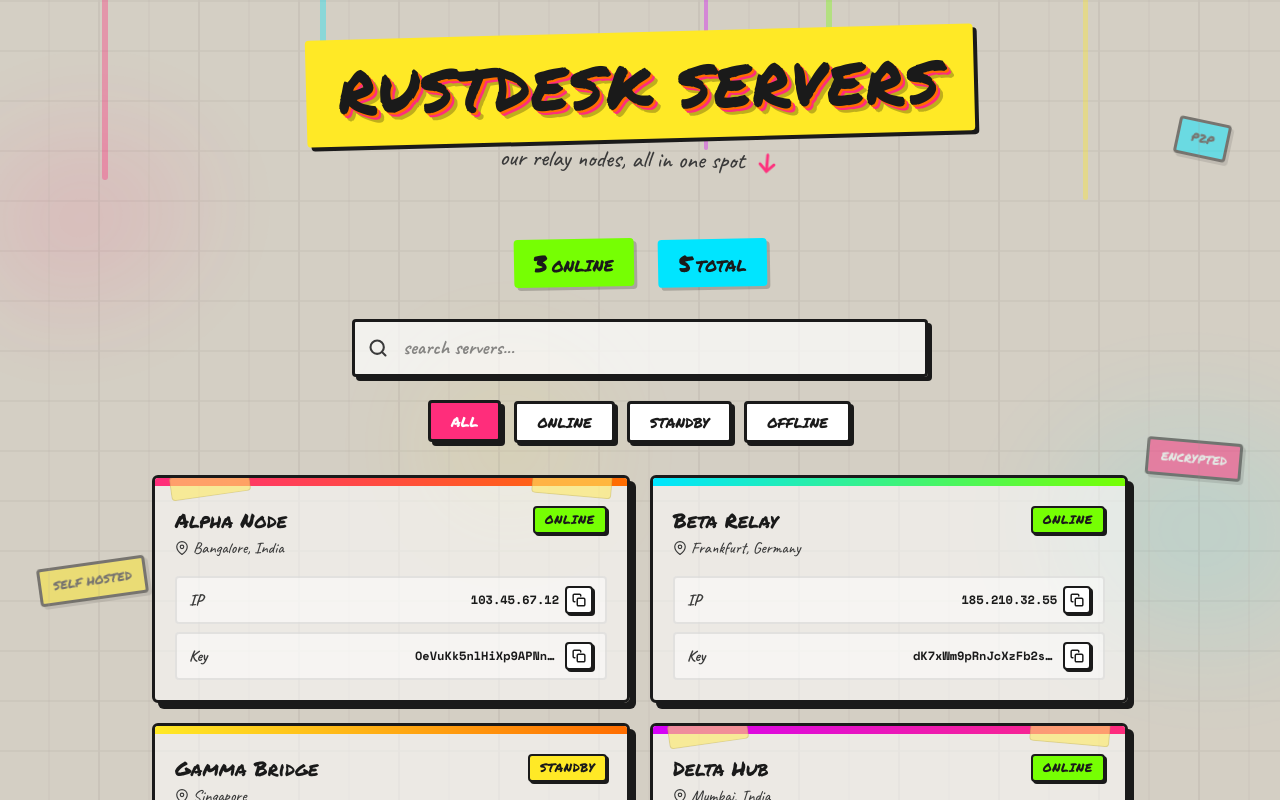
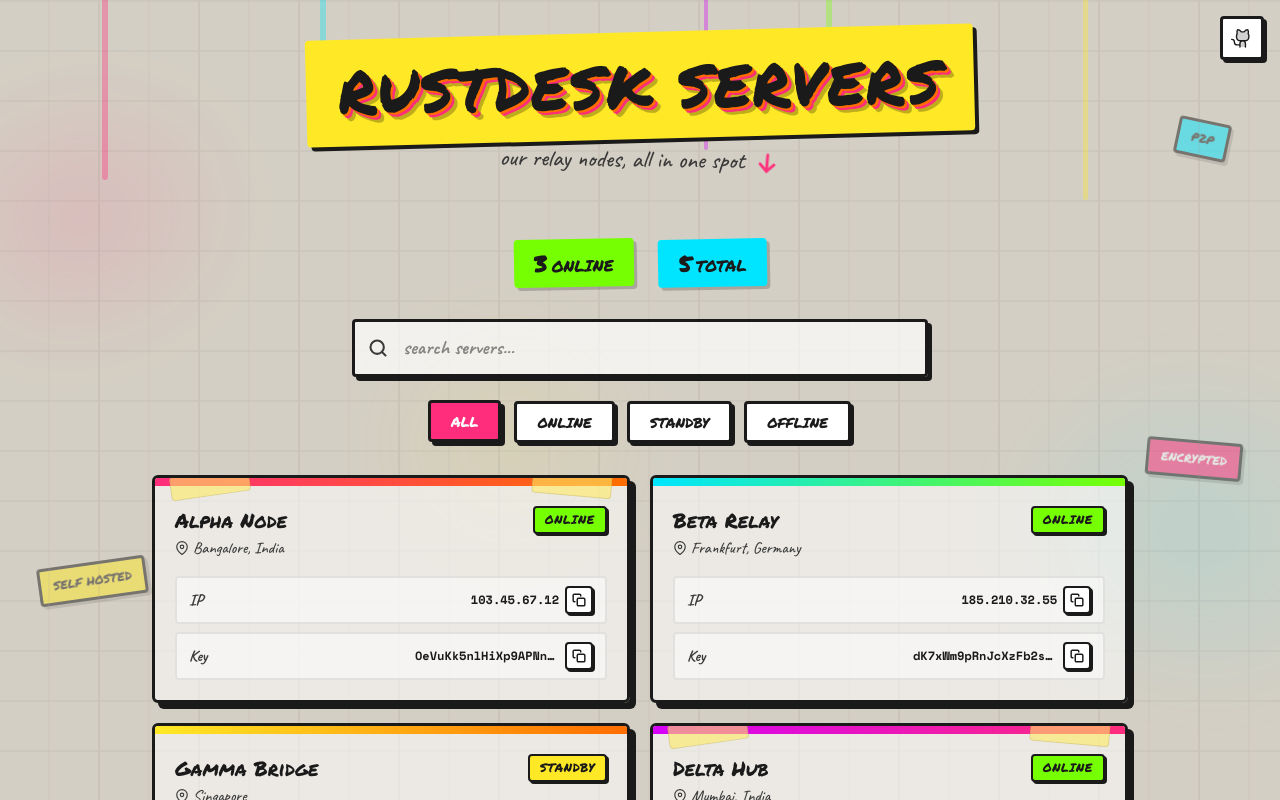
Before and after one commit to romeosarkar10x-util/rustdesk-servers, a React (Vite) app: page / in a window 1280 px wide. Shown: the top 800 px of the page. Built offline with nearby package versions, Linux system fonts and the light colour scheme.

Commit message:
Added github icon [VIBE CODING]

```diff
--- a/src/App.tsx
+++ b/src/App.tsx
@@ -2,6 +2,7 @@
 import { SERVERS } from "./data/servers";
 import type { FilterValue } from "./components/FilterBar";
 import { GraffitiDrips, GraffitiSplatters, GraffitiStickers } from "./components/GraffitiBackground";
+import { GitHubCorner } from "./components/GitHubCorner";
 import { Header } from "./components/Header";
 import { StatsStrip } from "./components/StatsStrip";
 import { SearchBar } from "./components/SearchBar";
@@ -44,6 +45,7 @@
             <GraffitiDrips />
             <GraffitiSplatters />
             <GraffitiStickers />
+            <GitHubCorner />
 
             {/* ── Main content ── */}
             <main className="relative z-10 w-full max-w-5xl mx-auto px-6">
--- /dev/null
+++ b/src/components/GitHubCorner.tsx
@@ -0,0 +1,34 @@
+import { PiGithubLogoDuotone } from "react-icons/pi";
+import { packageJSON } from "../utils/packageJSON";
+
+export function GitHubCorner() {
+    return (
+        <a
+            href={packageJSON.repository.url}
+            target="_blank"
+            rel="noopener noreferrer"
+            aria-label="View source on GitHub"
+            className="fixed top-4 right-4 z-50 flex items-center justify-center w-11 h-11 rounded transition-all duration-150"
+            style={{
+                background: "white",
+                border: "3px solid var(--ink)",
+                boxShadow: "3px 3px 0 var(--ink)",
+                color: "var(--ink)",
+            }}
+            onMouseEnter={(e) => {
+                e.currentTarget.style.background = "var(--ink)";
+                e.currentTarget.style.color = "white";
+                e.currentTarget.style.transform = "translate(-2px, -2px) rotate(-8deg)";
+                e.currentTarget.style.boxShadow = "5px 5px 0 var(--ink)";
+            }}
+            onMouseLeave={(e) => {
+                e.currentTarget.style.background = "white";
+                e.currentTarget.style.color = "var(--ink)";
+                e.currentTarget.style.transform = "";
+                e.currentTarget.style.boxShadow = "3px 3px 0 var(--ink)";
+            }}
+        >
+            <PiGithubLogoDuotone size={22} />
+        </a>
+    );
+}
```
